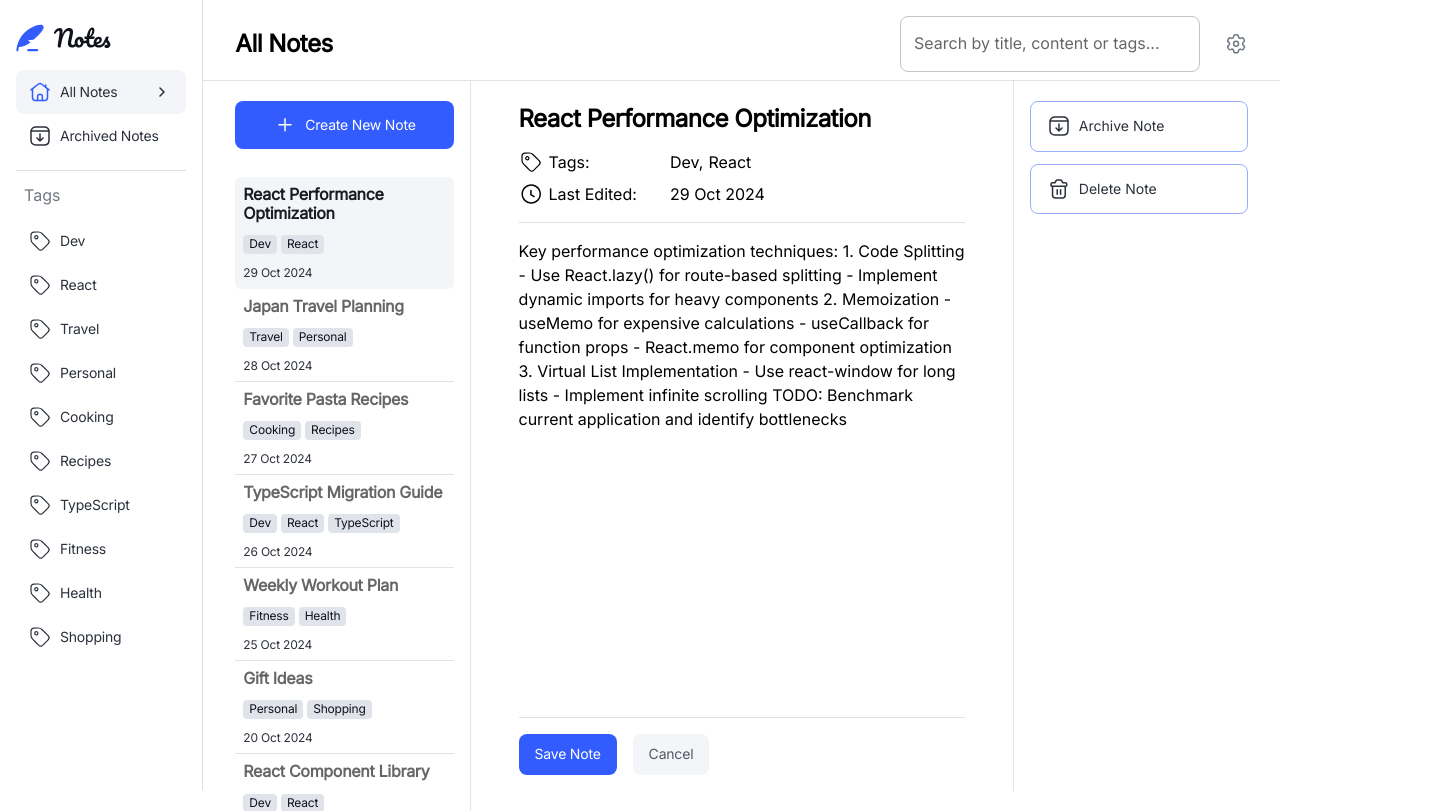
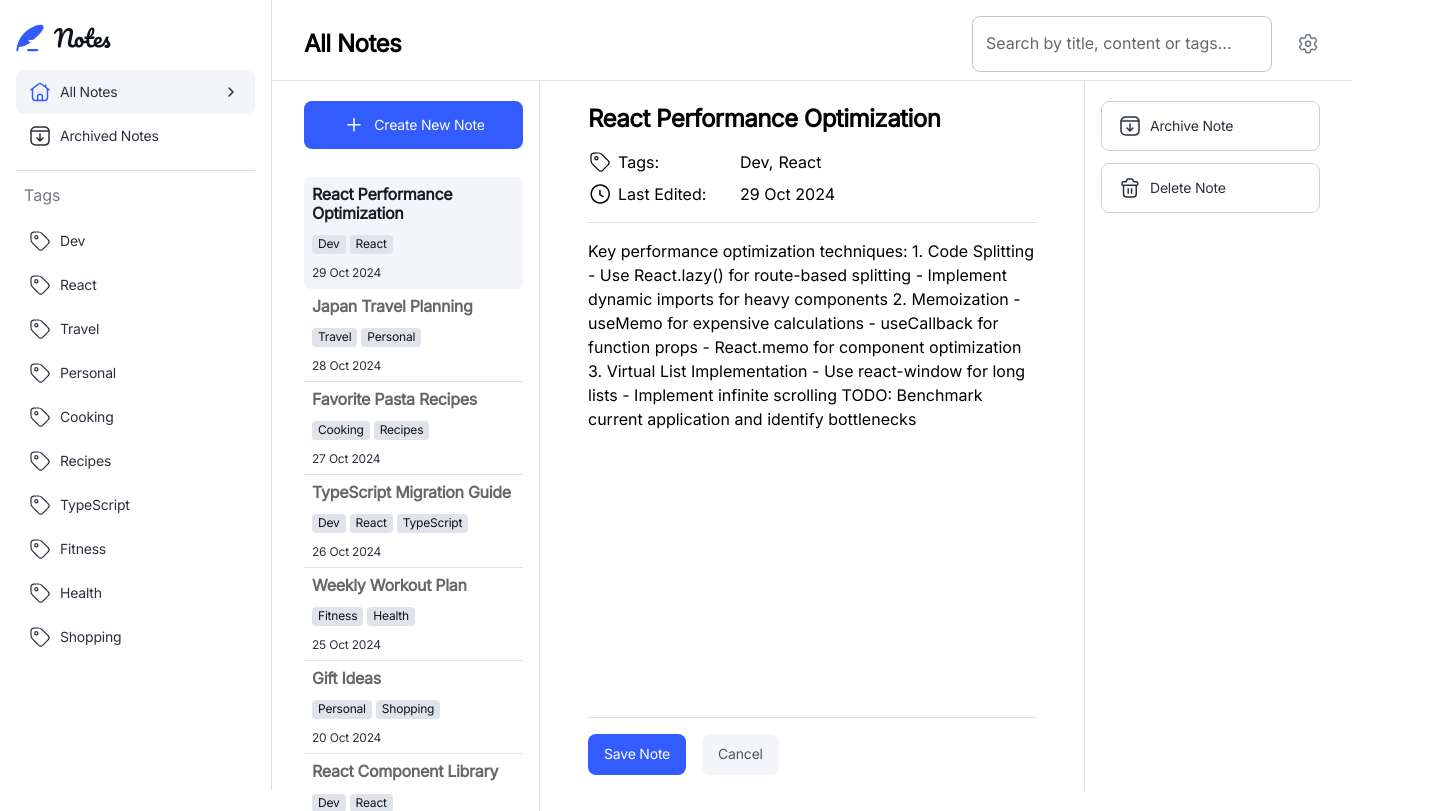
Before and after one commit to Anastasiya2310/NotesTaking, a React (Create React App) app: page / in a window 1280 px wide. Shown: the whole page, 1440 px wide, since content can reach past the window. Built offline with nearby package versions, Linux system fonts and the light colour scheme.

Commit message:
button outlined style; grid fix; typography for buttons in right sidebar

```diff
--- a/src/App.tsx
+++ b/src/App.tsx
@@ -40,7 +40,12 @@ function App() {
   return (
     <ThemeProvider theme={theme}>
       <Typography variant="body1" component="div">
-        <Box sx={{ display: "flex", width: "100vw", justifyContent: "center" }}>
+        <Grid2 container sx={{ width: {
+            xs: 375,
+            sm: 768,
+            md: 1104,
+            lg: 1440,
+          }, margin: "0 auto"}}>
           <Box sx={{
             width: isLargeScreen ? 272 : "100vw",
             height: isLargeScreen ? `calc(100vh - 130px)` : "74px",
@@ -55,12 +60,7 @@ function App() {
               setActiveTag={setActiveTag}
             />
           </Box>
-          <Grid2 container sx={{ flexDirection: "column", width: {
-            xs: 375,
-            sm: 768,
-            md: 1104,
-            lg: 1440,
-          }, alignItems: "flex-start"}}>
+          <Grid2 size={{ xs: 12, lg: 9 }} sx={{ flexDirection: "column", alignItems: "flex-start" }}>
             <Header title={title} />
             <TabContext value={selectedNoteId}>
               <Grid2 container spacing={3} sx={{ alignItems: "flex-start", px: 4, width: "100%" }}>
@@ -127,7 +127,7 @@ function App() {
               </Grid2>
             </TabContext>
           </Grid2>
-        </Box>
+        </Grid2>
       </Typography>
     </ThemeProvider>
   );
--- a/src/components/SidebarRight/SidebarRight.tsx
+++ b/src/components/SidebarRight/SidebarRight.tsx
@@ -1,18 +1,17 @@
-import { Button, Box } from "@mui/material";
+import { Button, Box, Typography } from "@mui/material";
 import { IconArchive, IconDelete }  from "../../assets/icons";
 
 function SidebarRight() {
   return (
     <Box>
-      {/* <Divider orientation="vertical" flexItem /> */}
       <Box sx={{ pl: 2, py: 2.5, height: `calc(100vh - 130px)` }}>
         <Button variant="outlined" sx={{ "justifyContent": "flex-start", width: "100%", mb: 1.5, px: 2, py: 1.5 }}>
           <IconArchive sx={{ mr: 1 }} />
-          Archive Note
+          <Typography variant="h4"> Archive Note</Typography>
         </Button>
         <Button variant="outlined" sx={{ "justifyContent": "flex-start", width: "100%", px: 2, py: 1.5 }}>
           <IconDelete sx={{ mr: 1 }} />
-          Delete Note
+          <Typography variant="h4">Delete Note</Typography>
         </Button>
       </Box>
     </Box>
--- a/src/theme.ts
+++ b/src/theme.ts
@@ -177,6 +177,9 @@ const theme: ThemeOptions = createTheme({
           },
           "&.MuiButton-contained": {
             color: "white",
+          },
+          "&.MuiButton-outlined": {
+            borderColor: neutral[300],
           }
         }
       },
```
Lines whose indentation alone changed are shown as unchanged.
